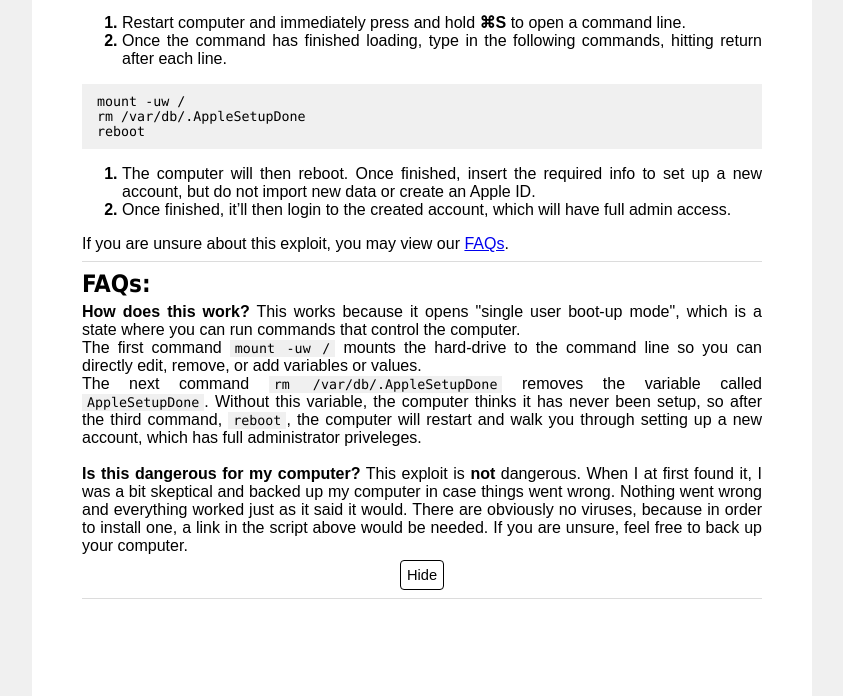
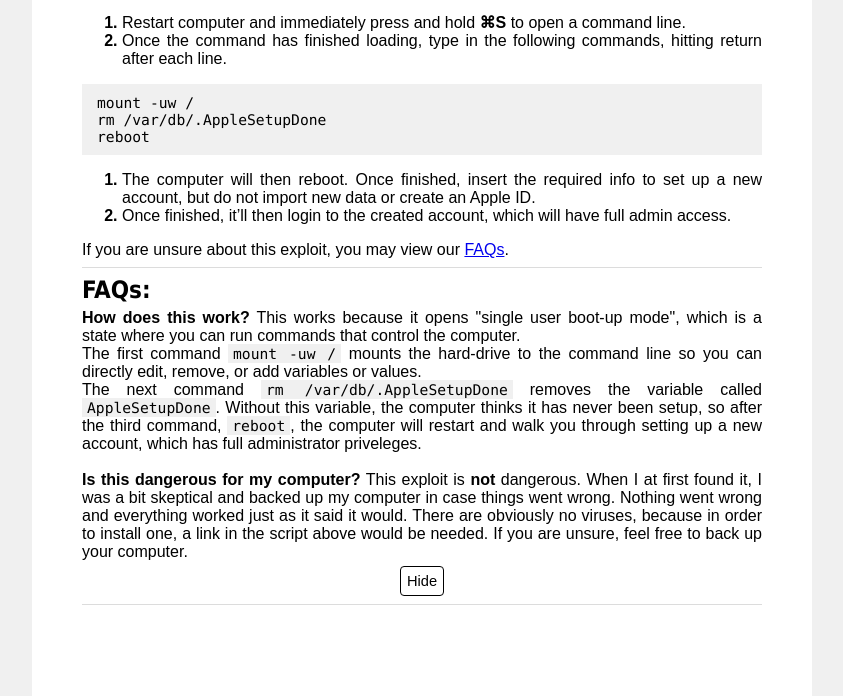
Before and after one commit to seano288/experimental, a plain HTML site: page index.html in a window 1280 px wide. Both pictures are taken after a click on the link "FAQs". Shown: the part 204-900 px from the top of the page, without its empty margins (218-1061 px from the left). Drawn offline with Linux system fonts and the light colour scheme.

Commit message:
Upped code block font size to 11pt

```diff
--- a/index.html
+++ b/index.html
@@ -36,7 +36,7 @@
         .code {
        		background-color: rgb(240, 240, 240);
             padding: 10px;
-            font-size: 10pt;
+            font-size: 11pt;
             padding-left: 15px;
             padding-right: 15px;
             margin: 0px;
@@ -46,7 +46,7 @@
         .codeline {
             background-color: rgb(240, 240, 240);
             padding: 1px;
-            font-size: 10pt;
+            font-size: 11pt;
             padding-left: 5px;
             padding-right: 5px;
             font-family: "Lucida Console", Monaco, monospace;
```
